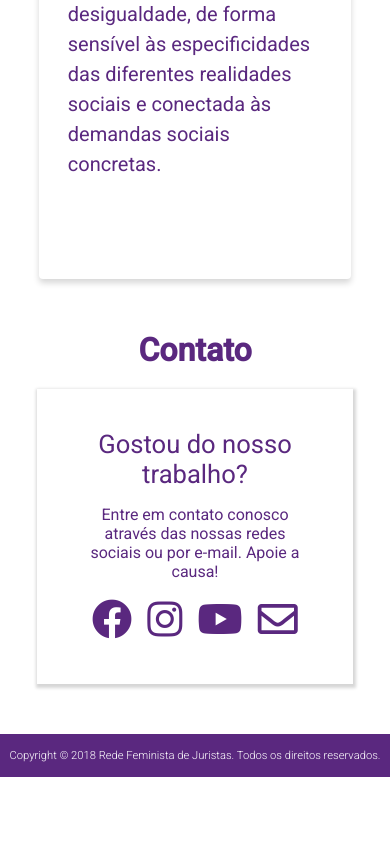
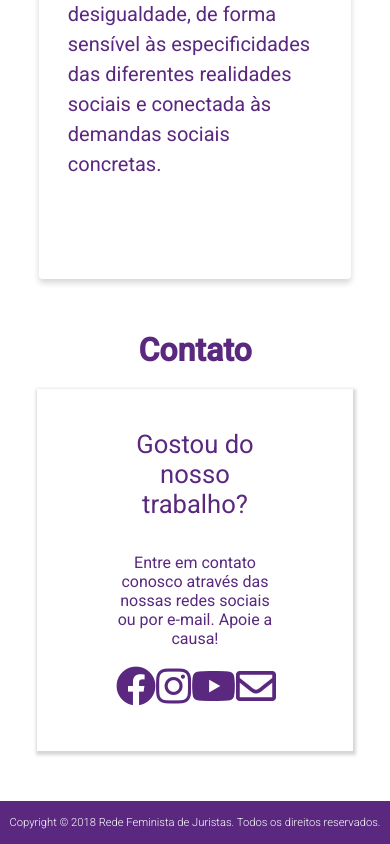
Before and after one commit to deFEMde/deFEMde-dev, a plain HTML site: page index.html in a window 390 px wide. Shown: the part 1901-2745 px from the top of the page. Before the commit the page ends 2678 px from the top, so only its background shows below. Drawn offline with nearby package versions, Linux system fonts and the light colour scheme.

Commit message:
[footer] 2305 6 resovendo conflitos

```diff
--- a/assets/css/style.css
+++ b/assets/css/style.css
@@ -393,28 +393,6 @@ a {
   text-align: center;
 }
 
-@media (max-width: 1024px) {
-  .footerBox--conteudo {
-    width: 70%;
-  }
-  .footerRedes {
-    -ms-flex-pack: distribute;
-        justify-content: space-around;
-  }
-  .footerH3 {
-    margin: 0;
-  }
-  .footerBg {
-    padding-bottom: 135px;
-  }
-}
-
-@media (max-width: 715px) {
-  .footerBox {
-    width: 65%;
-  }
-}
-
 @media (max-width: 420px) {
   .footerCopyright {
     font-size: 0.70rem;
@@ -430,4 +408,8 @@ a {
     margin: 20px 0;
   }
 }
+
+.copyrightSpan {
+  color: #ad94bf;
+}
 /*# sourceMappingURL=style.css.map */
```
Also changed, not shown: 1 other file.
